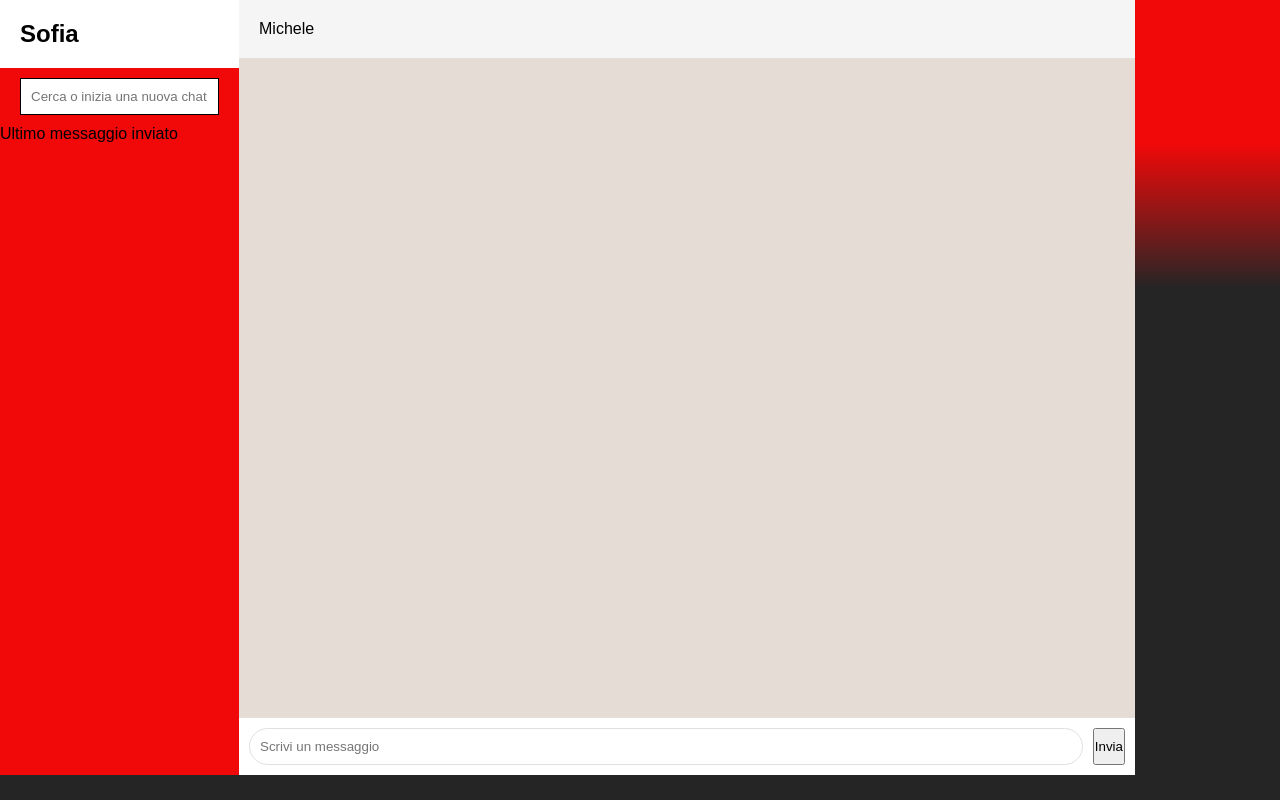
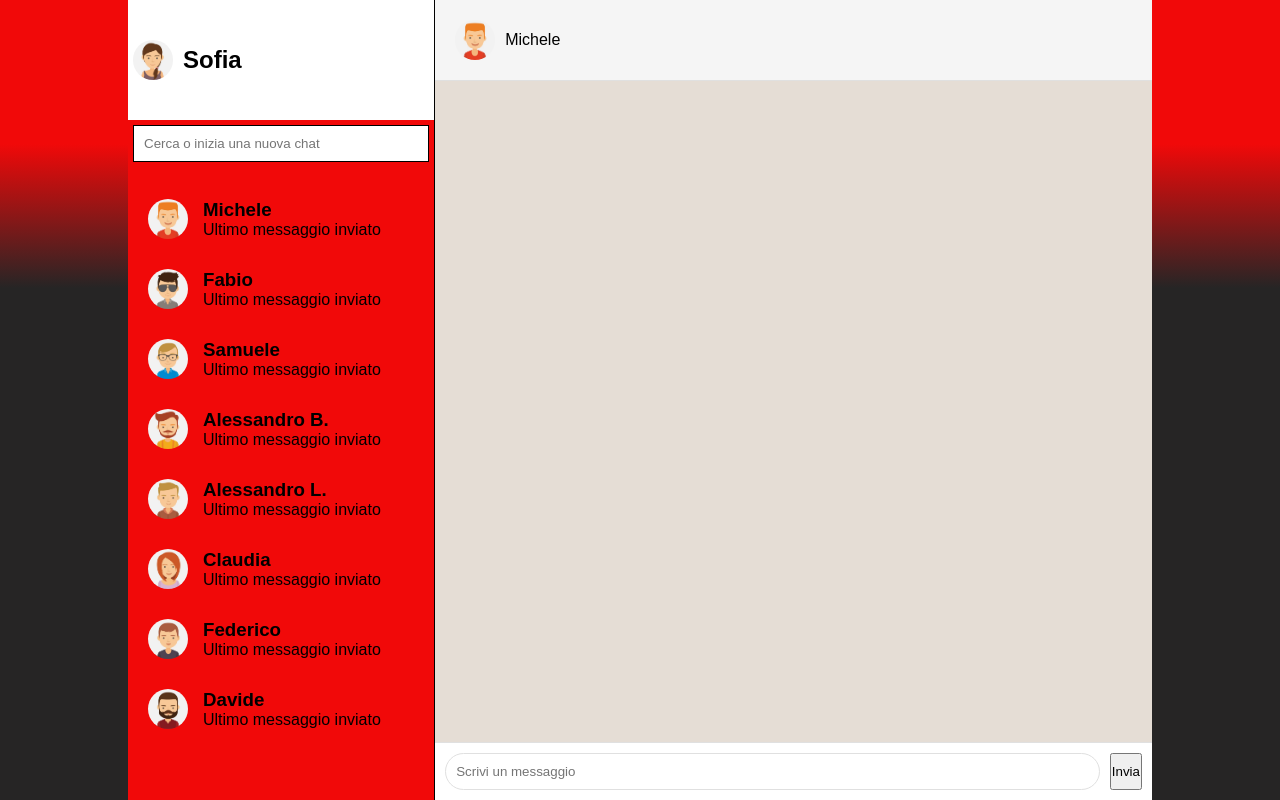
Before and after one commit to ChristopherS24/vue-boolzapp, a plain HTML site: page index.html in a window 1280 px wide. Drawn offline with nearby package versions, Linux system fonts and the light colour scheme.

Commit message:
correzioni sulla struttura

```diff
--- a/css/style.css
+++ b/css/style.css
@@ -15,23 +15,30 @@ html {
     GENERAL
 */
 
-
-body {
+main {
+    display: flex;
+    justify-content: center;
+    align-content: center;
     height: 100vh;
     background: rgb(241,9,9);
     background: linear-gradient(180deg, rgba(241,9,9,1) 18%, rgba(38,37,37,1) 36%);
 }
 
-main {
+
+/*
+MAIN
+*/
+.container {
+
+    width: 80%;
     display: flex;
 
 }
 
+
 /*
-MAIN
+CONTACTS
 */
-.main
-
 .contacts {
     width: 30%;
     background-color: rgb(241,9,9);
@@ -39,14 +46,24 @@ MAIN
 }
 
 .user {
-    padding: 20px;
+    padding: 5px;
+    height: 15%;
     background-color: white;
     display: flex;
     align-items: center;
 }
 
+.user img {
+    width: 40px;
+    height: 40px;
+    border-radius: 50%;
+    margin-right: 10px;
+}
+
 .search {
-    padding: 10px 20px;
+
+    padding: 5px;
+    height: 8%;
 }
 
 .search input {
@@ -57,17 +74,28 @@ MAIN
 
 .contacts-list {
     overflow-y: auto;
-    height: calc(100vh - 150px);
+    height: calc(100% - (8% + 15%));
     background-color: rgb(241,9,9);
 }
 
-.users {
+.contact {
     padding: 15px 20px;
     display: flex;
     align-items: center;
     cursor: pointer;
 }
 
+.contact img {
+    width: 40px;
+    height: 40px;
+    border-radius: 50%;
+    margin-right: 15px;
+}
+
+
+/*
+CHAT
+*/
 .chat {
     width: 70%;
     display: flex;
@@ -80,6 +108,13 @@ MAIN
     display: flex;
     align-items: center;
     border-bottom: 1px solid #e0e0e0;
+}
+
+.chat-header img {
+    width: 40px;
+    height: 40px;
+    border-radius: 50%;
+    margin-right: 10px;
 }
 
 .chat-messages {
--- a/index.html
+++ b/index.html
@@ -17,26 +17,27 @@
 
             <!-- main -->
             <main>
+                <div class="container">
 
+                <!--CONTACTS-->
                     <div class="contacts">
 
                         <div class="user">
+                            <img src="img/avatar_io.jpg" alt="Sofia">
                             <h2>Sofia</h2>
-                    <!-- <div class="container">
-                        <img :src="img/avatar_1.jpg" alt="Sofia">
-                        <h1>
-                            {{ message }}
-                        </h1>
-                    </div> -->
+
                         </div>
+
                         <div class="search">
                             <input type="text" placeholder="Cerca o inizia una nuova chat">
                         </div>
 
                         <div class="contacts-list">
-                        <div class="contact">
+                            <div class="contact" v-for="contact in contacts" :key="contact.id" @click="selectcontact(contact)">
+                                <img :src="contact.avatar" alt="Contact Image">
 
                                 <div class="contact-info">
+                                    <h3>{{ contact.name }}</h3>
                                     <p>Ultimo messaggio inviato</p>
                                 </div>
 
@@ -47,6 +48,7 @@
                     <!--CHAT-->
                     <div class="chat">
                         <div class="chat-header">
+                            <img src="img/avatar_1.jpg" alt="Michele">
                             <p>Michele</p>
 
                         </div>
@@ -63,6 +65,8 @@
                             <button>Invia</button>
                         </div>
                     </div>
+
+                </div>
             </main>
 
             </div>
```
Lines whose indentation alone changed are shown as unchanged.
